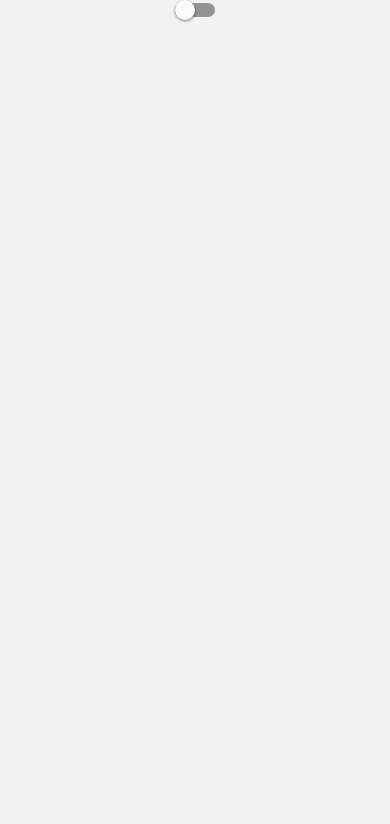
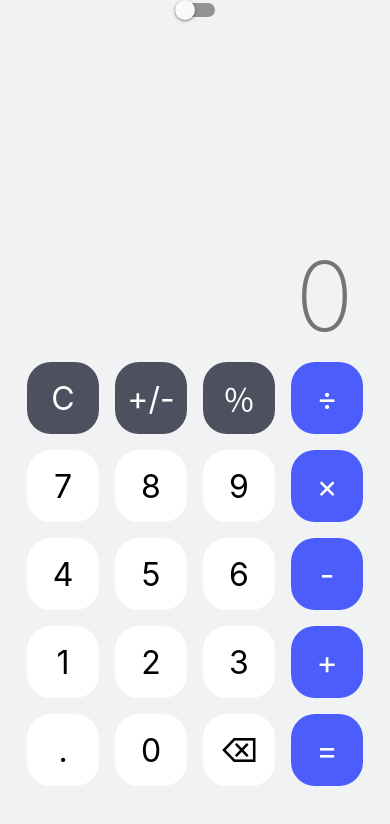
Before and after one commit to crayola-eater/rn-calculator, a React Native app: screen / in a window 390 px wide. Shown: the top 824 px of the page. Built offline with nearby package versions, Linux system fonts and the light colour scheme.

Commit message:
added keyboard and logic

```diff
--- a/App.tsx
+++ b/App.tsx
@@ -1,7 +1,7 @@
 import { useState } from "react";
-import { SafeAreaView, StyleSheet, Switch, Text } from "react-native";
-import { myColors } from "./src/styles/Colors";
-import { ThemeContext } from "./src/context/ThemeContext";
+import { SafeAreaView, StyleSheet, Switch } from "react-native";
+import { Keyboard } from "./src/components";
+import { colors, ThemeContext } from "./src/config";
 
 export default function App() {
   const [theme, setTheme] = useState("light");
@@ -18,6 +18,8 @@ export default function App() {
           value={theme === "dark"}
           onValueChange={() => setTheme(theme === "light" ? "dark" : "light")}
         />
+
+        <Keyboard />
       </SafeAreaView>
     </ThemeContext.Provider>
   );
@@ -26,7 +28,7 @@ export default function App() {
 const styles = StyleSheet.create({
   container: {
     flex: 1,
-    backgroundColor: myColors.light,
+    backgroundColor: colors.light,
     alignItems: "center",
     justifyContent: "flex-start",
   },
--- a/src/components/Button.tsx
+++ b/src/components/Button.tsx
@@ -1,7 +1,6 @@
 import { useContext } from "react";
 import { TouchableOpacity, Text } from "react-native";
-import { ThemeContext } from "../context/ThemeContext";
-import { Styles } from "../styles/GlobalStyles";
+import { ThemeContext, Styles } from "../config";
 
 interface ButtonProps {
   onPress: () => void;
@@ -10,7 +9,12 @@ interface ButtonProps {
   isGray?: boolean;
 }
 
-export default function Button({ title, onPress, isBlue, isGray }: ButtonProps) {
+export default function Button({
+  title,
+  onPress,
+  isBlue,
+  isGray,
+}: ButtonProps) {
   const theme = useContext(ThemeContext);
   return (
     <TouchableOpacity
@@ -23,7 +27,8 @@ export default function Button({ title, onPress, isBlue, isGray }: ButtonProps)
           ? Styles.btnLight
           : Styles.btnDark
       }
-            onPress={onPress}>
+      onPress={onPress}
+    >
       <Text
         style={
           isBlue || isGray
--- /dev/null
+++ b/src/components/Keyboard.tsx
@@ -0,0 +1,152 @@
+import { useState } from "react";
+import { View, Text } from "react-native";
+import { colors, Styles } from "../config";
+import { Button } from "./index";
+
+export default function Keyboard() {
+  const [firstNumber, setFirstNumber] = useState("");
+  const [secondNumber, setSecondNumber] = useState("");
+  const [operation, setOperation] = useState("");
+  const [result, setResult] = useState<Number | null>(null);
+
+  const handleNumberPress = (buttonValue: string) => {
+    if (firstNumber.length < 10) {
+      setFirstNumber(firstNumber + buttonValue);
+    }
+  };
+
+  const handleOperationPress = (buttonValue: string) => {
+    setOperation(buttonValue);
+    setSecondNumber(firstNumber);
+    setFirstNumber("");
+  };
+
+  const clear = () => {
+    setFirstNumber("");
+    setSecondNumber("");
+    setOperation("");
+    setResult(null);
+  };
+
+  const firstNumberDisplay = () => {
+    if (result !== null) {
+      return (
+        <Text
+          style={
+            result < 99999
+              ? [Styles.screenFirstNumber, { color: colors.result }]
+              : [
+                  Styles.screenFirstNumber,
+                  { fontSize: 50, color: colors.result },
+                ]
+          }
+        >
+          {result?.toString()}
+        </Text>
+      );
+    }
+    if (firstNumber && firstNumber.length < 6) {
+      return <Text style={Styles.screenFirstNumber}>{firstNumber}</Text>;
+    }
+    if (firstNumber === "") {
+      return <Text style={Styles.screenFirstNumber}>{"0"}</Text>;
+    }
+    if (firstNumber.length > 5 && firstNumber.length < 8) {
+      return (
+        <Text style={[Styles.screenFirstNumber, { fontSize: 70 }]}>
+          {firstNumber}
+        </Text>
+      );
+    }
+    if (firstNumber.length > 7) {
+      return (
+        <Text style={[Styles.screenFirstNumber, { fontSize: 50 }]}>
+          {firstNumber}
+        </Text>
+      );
+    }
+  };
+
+  const getResult = () => {
+    switch (operation) {
+      case "+":
+        clear();
+        setResult(parseInt(secondNumber) + parseInt(firstNumber));
+        break;
+      case "-":
+        clear();
+        setResult(parseInt(secondNumber) - parseInt(firstNumber));
+        break;
+      case "*":
+        clear();
+        setResult(parseInt(secondNumber) * parseInt(firstNumber));
+        break;
+      case "/":
+        clear();
+        setResult(parseInt(secondNumber) / parseInt(firstNumber));
+        break;
+      default:
+        clear();
+        setResult(0);
+        break;
+    }
+  };
+
+  return (
+    <View style={Styles.viewBottom}>
+      <View
+        style={{
+          height: 120,
+          width: "90%",
+          justifyContent: "flex-end",
+          alignSelf: "center",
+        }}
+      >
+        <Text style={Styles.screenSecondNumber}>
+          {secondNumber}
+          <Text style={{ color: "purple", fontSize: 50, fontWeight: "500" }}>
+            {operation}
+          </Text>
+        </Text>
+        {firstNumberDisplay()}
+      </View>
+      <View style={Styles.row}>
+        <Button title="C" isGray onPress={clear} />
+        <Button
+          title="+/-"
+          isGray
+          onPress={() => handleOperationPress("+/-")}
+        />
+        <Button title="％" isGray onPress={() => handleOperationPress("％")} />
+        <Button title="÷" isBlue onPress={() => handleOperationPress("/")} />
+      </View>
+      <View style={Styles.row}>
+        <Button title="7" onPress={() => handleNumberPress("7")} />
+        <Button title="8" onPress={() => handleNumberPress("8")} />
+        <Button title="9" onPress={() => handleNumberPress("9")} />
+        <Button title="×" isBlue onPress={() => handleOperationPress("*")} />
+      </View>
+      <View style={Styles.row}>
+        <Button title="4" onPress={() => handleNumberPress("4")} />
+        <Button title="5" onPress={() => handleNumberPress("5")} />
+        <Button title="6" onPress={() => handleNumberPress("6")} />
+        <Button title="-" isBlue onPress={() => handleOperationPress("-")} />
+      </View>
+      <View style={Styles.row}>
+        <Button title="1" onPress={() => handleNumberPress("1")} />
+        <Button title="2" onPress={() => handleNumberPress("2")} />
+        <Button title="3" onPress={() => handleNumberPress("3")} />
+        <Button title="+" isBlue onPress={() => handleOperationPress("+")} />
+      </View>
+      <View style={Styles.row}>
+        <Button title="." onPress={() => handleNumberPress(".")} />
+        <Button title="0" onPress={() => handleNumberPress("0")} />
+        <Button
+          title="⌫"
+          onPress={() => setFirstNumber(firstNumber.slice(0, -1))}
+        />
+        <Button title="=" isBlue onPress={() => getResult()} />
+      </View>
+    </View>
+  );
+}
--- /dev/null
+++ b/src/components/index.js
@@ -0,0 +1,2 @@
+export { default as Button } from "./Button";
+export { default as Keyboard } from "./Keyboard";
--- /dev/null
+++ b/src/config/Colors.tsx
@@ -0,0 +1,13 @@
+const colors = {
+  light: "#F1F2F3",
+  dark: "#17171C",
+  blue: "#4B5EFC",
+  btnGray: "#4E505F",
+  btnDark: "#2E2F38",
+  gray: "#747477",
+  black: "#000000",
+  white: "#FFFFFF",
+  result: "#46D5B2",
+};
+
+export default colors;
--- /dev/null
+++ b/src/config/GlobalStyles.tsx
@@ -0,0 +1,73 @@
+import { StyleSheet } from "react-native";
+import { colors } from "./index";
+
+const Styles = StyleSheet.create({
+  // Button
+  btnBlue: {
+    width: 72,
+    height: 72,
+    borderRadius: 24,
+    backgroundColor: colors.blue,
+    justifyContent: "center",
+    alignItems: "center",
+    margin: 8,
+  },
+  btnDark: {
+    width: 72,
+    height: 72,
+    borderRadius: 24,
+    backgroundColor: colors.btnDark,
+    justifyContent: "center",
+    alignItems: "center",
+    margin: 8,
+  },
+  btnLight: {
+    width: 72,
+    height: 72,
+    borderRadius: 24,
+    backgroundColor: colors.white,
+    justifyContent: "center",
+    alignItems: "center",
+    margin: 8,
+  },
+  btnGray: {
+    width: 72,
+    height: 72,
+    borderRadius: 24,
+    backgroundColor: colors.btnGray,
+    justifyContent: "center",
+    alignItems: "center",
+    margin: 8,
+  },
+  smallTextLight: {
+    fontSize: 32,
+    color: colors.white,
+  },
+  smallTextDark: {
+    fontSize: 32,
+    color: colors.black,
+  },
+  // Keyboard
+  row: {
+    maxWidth: "100%",
+    flexDirection: "row",
+  },
+  viewBottom: {
+    position: "absolute",
+    bottom: 50,
+  },
+  screenFirstNumber: {
+    fontSize: 96,
+    color: colors.gray,
+    fontWeight: "200",
+    alignSelf: "flex-end",
+  },
+  screenSecondNumber: {
+    fontSize: 40,
+    color: colors.gray,
+    fontWeight: "200",
+    alignSelf: "flex-end",
+  },
+});
+
+export default Styles;
--- /dev/null
+++ b/src/config/ThemeContext.tsx
@@ -0,0 +1,5 @@
+import { createContext } from "react";
+
+const ThemeContext = createContext("light");
+
+export default ThemeContext;
--- /dev/null
+++ b/src/config/index.js
@@ -0,0 +1,3 @@
+export { default as colors } from "./Colors";
+export { default as ThemeContext } from "./ThemeContext";
+export { default as Styles } from "./GlobalStyles";
--- a/src/context/ThemeContext.tsx
+++ /dev/null
@@ -1,3 +0,0 @@
-import { createContext } from "react";
-
-export const ThemeContext = createContext("light");
--- a/src/styles/Colors.tsx
+++ /dev/null
@@ -1,11 +0,0 @@
-export const myColors = {
-  light: '#F1F2F3',
-  dark: '#17171C',
-  blue: '#4B5EFC',
-  btnGray: '#4E505F',
-  btnDark: '#2E2F38',
-  gray: '#747477',
-  black: '#000000',
-  white: '#FFFFFF',
-  result: '#46D5B2',
-}
```
Also changed, not shown: src/styles/GlobalStyles.tsx (deleted, +0 -71 lines). Lines whose indentation alone changed are shown as unchanged.
